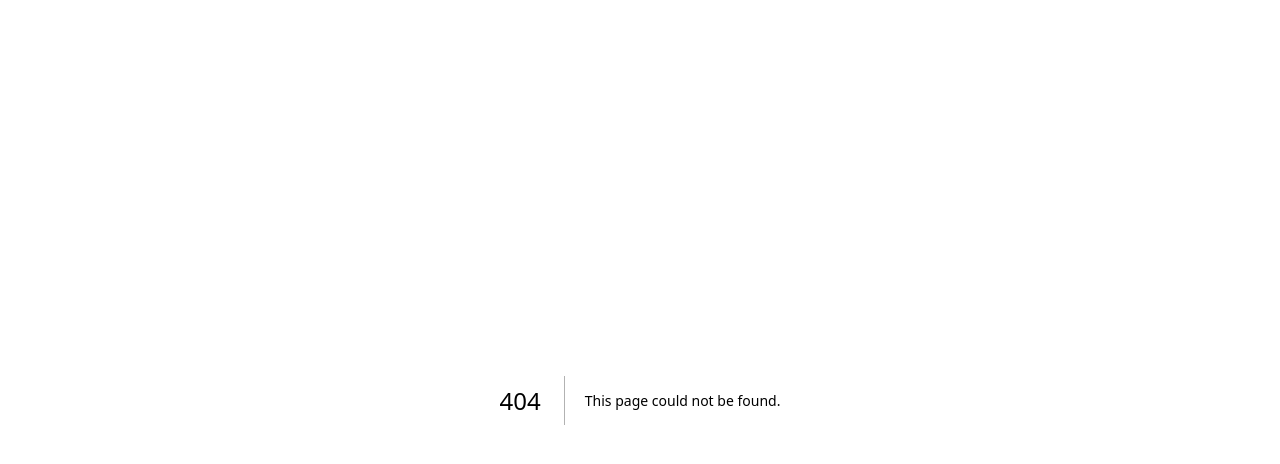
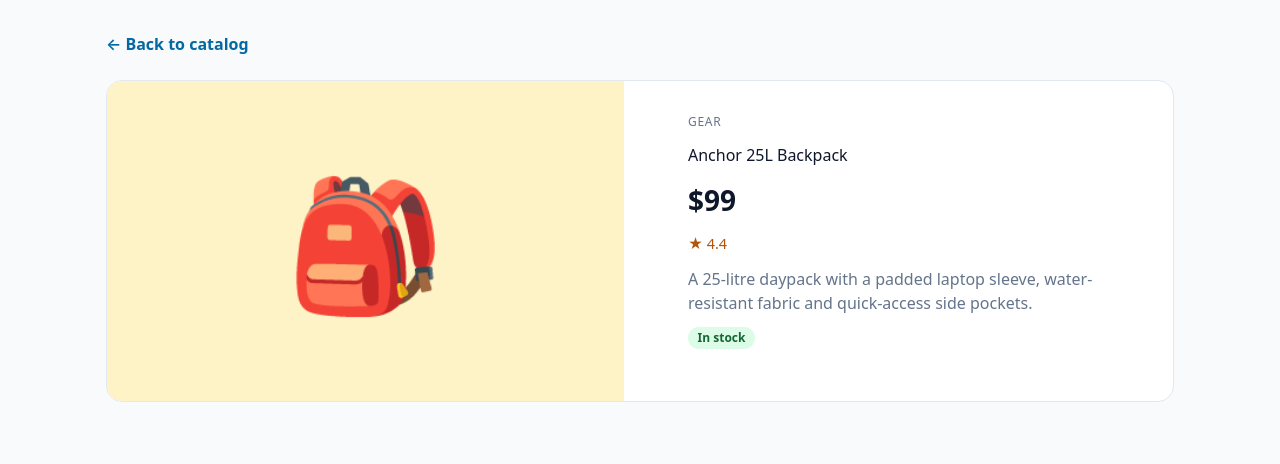
Before and after one commit to Abhi200926/shipyard, a Next.js app: page /products/anchor-backpack in a window 1280 px wide. Before the commit this address had no page. Shown: the top 464 px of the page. Built offline with nearby package versions, Linux system fonts and the light colour scheme.

Commit message:
Add dynamic product route, generateStaticParams and 404 page

```diff
--- /dev/null
+++ b/app/not-found.tsx
@@ -0,0 +1,13 @@
+import Link from "next/link";
+
+export default function NotFound() {
+  return (
+    <main className="container not-found">
+      <h1>404</h1>
+      <p>We couldn&apos;t find that product. It may have sailed away.</p>
+      <Link href="/" className="back-link">
+        ← Back to catalog
+      </Link>
+    </main>
+  );
+}
--- /dev/null
+++ b/app/products/[id]/page.tsx
@@ -0,0 +1,50 @@
+import Link from "next/link";
+import { notFound } from "next/navigation";
+import { getProduct, products } from "../../data/products";
+
+type PageProps = {
+  params: Promise<{ id: string }>;
+};
+
+export function generateStaticParams() {
+  return products.map((product) => ({ id: product.id }));
+}
+
+export async function generateMetadata({ params }: PageProps) {
+  const { id } = await params;
+  const product = getProduct(id);
+  return { title: product ? `${product.name} | ShipYard` : "Not found | ShipYard" };
+}
+
+export default async function ProductPage({ params }: PageProps) {
+  const { id } = await params;
+  const product = getProduct(id);
+
+  if (!product) {
+    notFound();
+  }
+
+  return (
+    <main className="container">
+      <Link href="/" className="back-link">
+        ← Back to catalog
+      </Link>
+
+      <article className="detail">
+        <div className="detail-art" style={{ backgroundColor: product.color }}>
+          <span aria-hidden="true">{product.emoji}</span>
+        </div>
+        <div className="detail-info">
+          <span className="card-category">{product.category}</span>
+          <h1>{product.name}</h1>
+          <p className="detail-price">${product.price}</p>
+          <p className="card-rating">★ {product.rating.toFixed(1)}</p>
+          <p className="detail-description">{product.description}</p>
+          <span className={product.inStock ? "badge in-stock" : "badge sold-out"}>
+            {product.inStock ? "In stock" : "Sold out"}
+          </span>
+        </div>
+      </article>
+    </main>
+  );
+}
```
